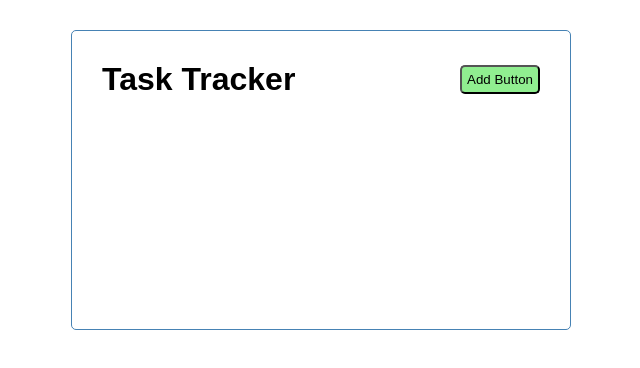
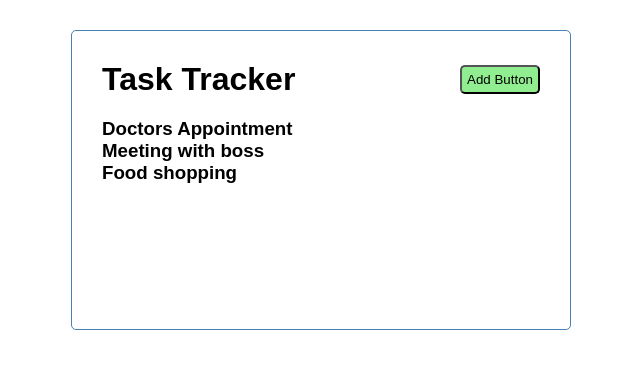
Before and after one commit to pearlhamilton/task-tracker, a Vue app: page / in a window 1280 px wide. Shown: the top 368 px of the page, without its empty margins (319-959 px from the left). Built offline with nearby package versions, Linux system fonts and the light colour scheme.

Commit message:
add tasks component and pass  down tasks props

```diff
--- a/src/App.vue
+++ b/src/App.vue
@@ -1,17 +1,42 @@
 <template>
   <div class="container">
     <Header title="Task Tracker"/>
+    <Tasks :tasks="tasks"/>
   </div>
 </template>
 
 <script>
 import Header from './components/Header.vue'
+import Tasks from './components/Tasks.vue'
 
 export default {
   name: 'App',
   components: {
-    Header
+    Header,
+    Tasks
 
+  },
+  data(){
+    return {
+      tasks: [{
+      "id": "1",
+      "text": "Doctors Appointment",
+      "day": "March 5th at 2:30pm",
+      "reminder": true
+    },
+    {
+      "id": "2",
+      "text": "Meeting with boss",
+      "day": "March 6th at 1:30pm",
+      "reminder": true
+    },
+    {
+      "id": "3",
+      "text": "Food shopping",
+      "day": "March 7th at 2:00pm",
+      "reminder": false
+    }]
+    }
   }
 }
 </script>
--- /dev/null
+++ b/src/components/Tasks.vue
@@ -0,0 +1,17 @@
+<template>
+    <div v-for="task in tasks">
+        <h3>{{task.text}}</h3>
+
+
+    </div>
+</template>
+
+<script>
+    export default {
+        name: "Tasks",
+        props: {
+            tasks: Array
+        }
+    }
+
+</script>
--- a/src/main.js
+++ b/src/main.js
@@ -1,4 +1,4 @@
 import { createApp } from 'vue'
 import App from './App.vue'
 
-createApp(App).mount('#app')
+createApp(App).mount('#app') // new application instance
```
